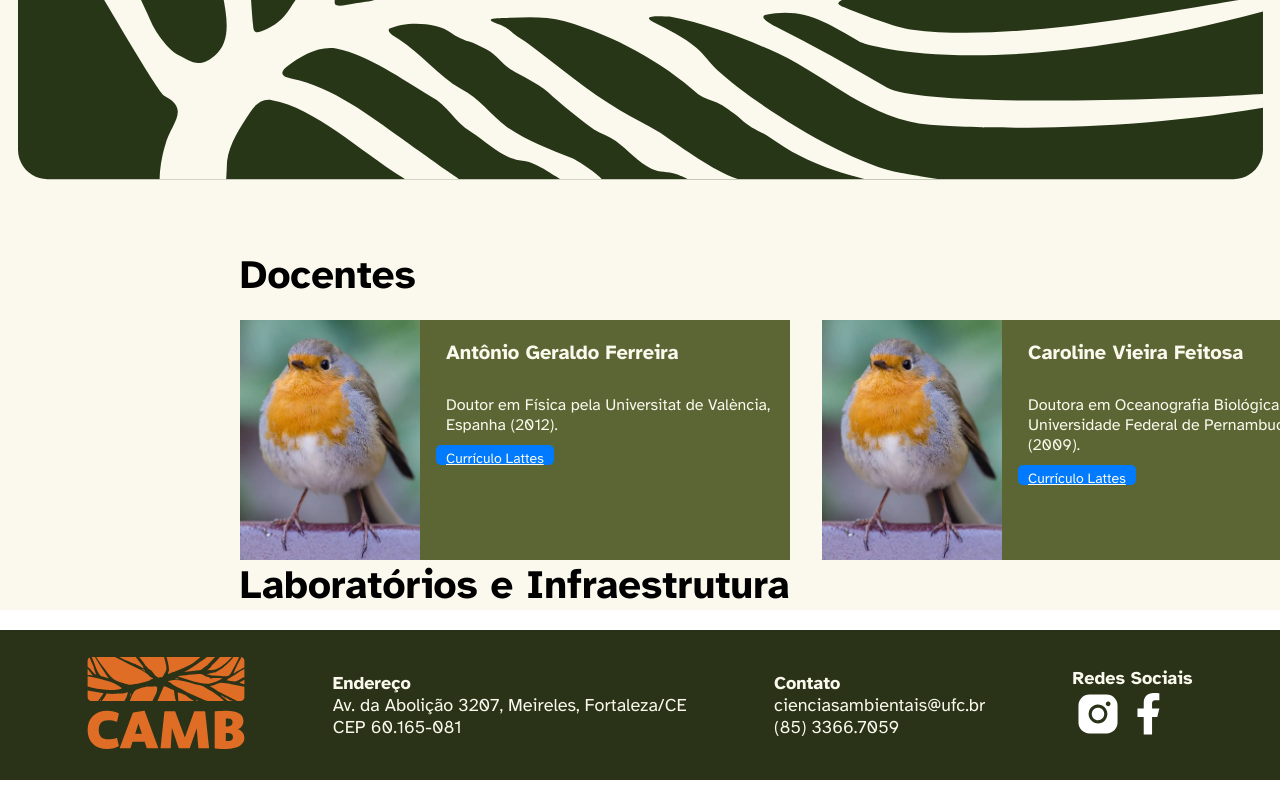
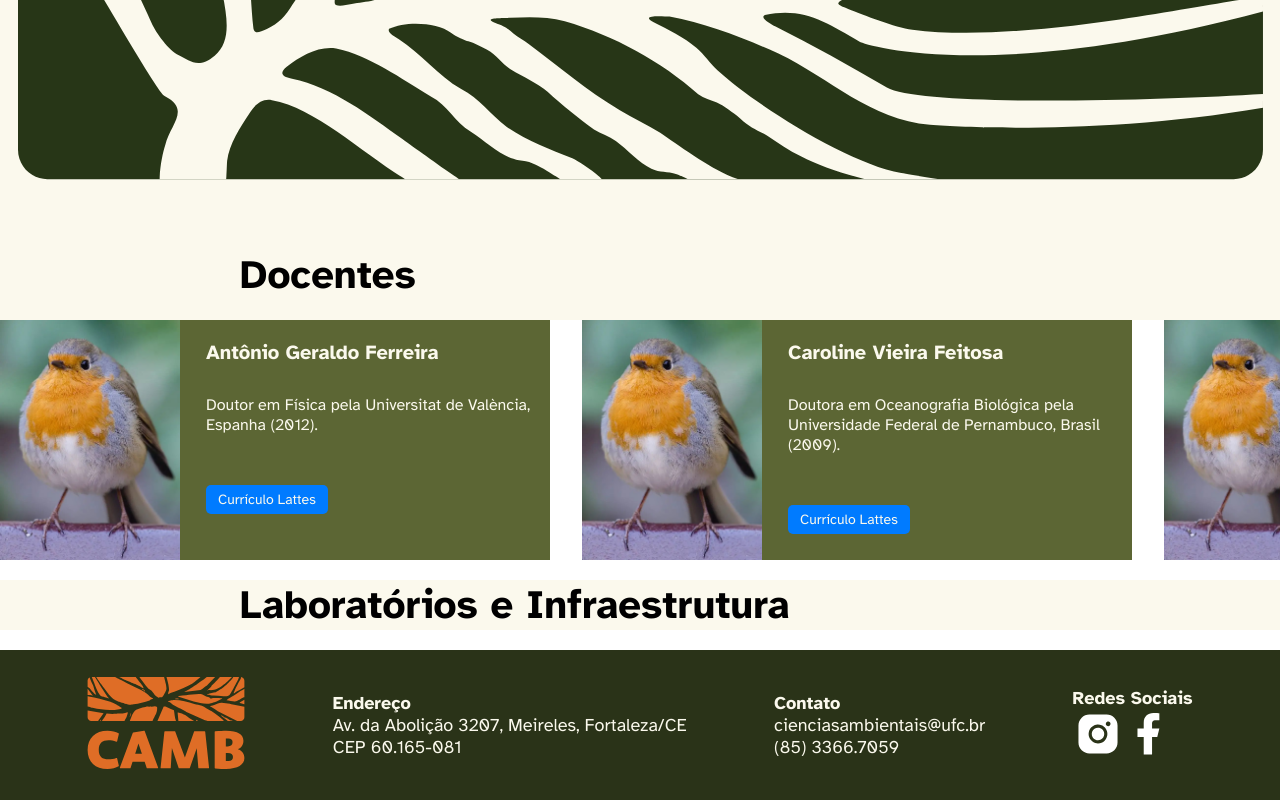
Before and after one commit to tchaaago/plataforma-camb, a React (Vite) app: page /quemSomos in a window 1280 px wide. Shown: the part 841-1641 px from the top of the page. Built offline with nearby package versions, Linux system fonts and the light colour scheme.

Commit message:
ajustes card docente

```diff
--- a/src/componentes/Docentes/CardsDocentes.jsx
+++ b/src/componentes/Docentes/CardsDocentes.jsx
@@ -22,10 +22,10 @@ function DocentesCAMB() {
               <img className="img_docente" src={img_docente} alt={nome}></img>
               <section className="info">
                 <span className="nome">{nome}</span>
-                <p className="infoDocente">{infoDocente}</p>
-                <a className="lattes" href={lattes} target="_blank">
-                  Currículo Lattes
-                </a>
+                <p className="infoDocente">{infoDocente}</p> <br/>
+                <section className="lattes">
+                  <a  href={lattes} target="_blank">Currículo Lattes</a>
+                </section>
               </section>
             </section>
           );
--- a/src/componentes/Docentes/style.css
+++ b/src/componentes/Docentes/style.css
@@ -2,7 +2,6 @@
   margin: 0;
   padding: 0;
   box-sizing: 0;
-
 }
 
 .body {
@@ -25,8 +24,9 @@
 .carrossel .docentes{
   display: flex;
   background-color: var(--verdesecundário);
-  color: var(--brancosoft) !important;
+  color: var(--brancosoft);
   width: 550px;
+  height: 100%;
   gap: 1rem;
   flex: none;
 }
@@ -38,10 +38,10 @@
 }
 
 .carrossel .docentes .info {
-  height: 140px;
+  height: 100%;
   display: flex;
   flex-direction: column;
-  justify-content: space-between;
+  /*justify-content: flex-start; */
 }
 
 .img_docente {
@@ -65,13 +65,19 @@
 }
 
 .lattes {
+  display: inline-block;
   align-self: flex-start;
-  color: var(--brancosoft);
+  margin: 20px 10px 10px 10px;
+  padding: 6px 12px;
+  border-radius: 5px;
   background-color: #007bff;
-  height: 20px;
-  padding: 5px 10px;
-  border-radius: 5px;
   font-size: 14px;
-  display: flex;
-  flex: none;
+  text-decoration: none;
+
 }
+
+.lattes a {
+    text-decoration: none;
+    color: var(--brancosoft);
+
+}
--- a/src/paginas/Quem-Somos/index.jsx
+++ b/src/paginas/Quem-Somos/index.jsx
@@ -49,8 +49,8 @@ function QuemSomos() {
       </section>
       <div className={styles.docentes}>
         <h3>Docentes</h3> <br />
-        <DocentesCAMB />
       </div>
+      <DocentesCAMB /> <br />
       <div className={styles.laboratorios}>
         <h4>Laboratórios e Infraestrutura</h4>
       </div>
```
Also changed, not shown: src/paginas/Home/index.jsx (+9 -33 lines).
